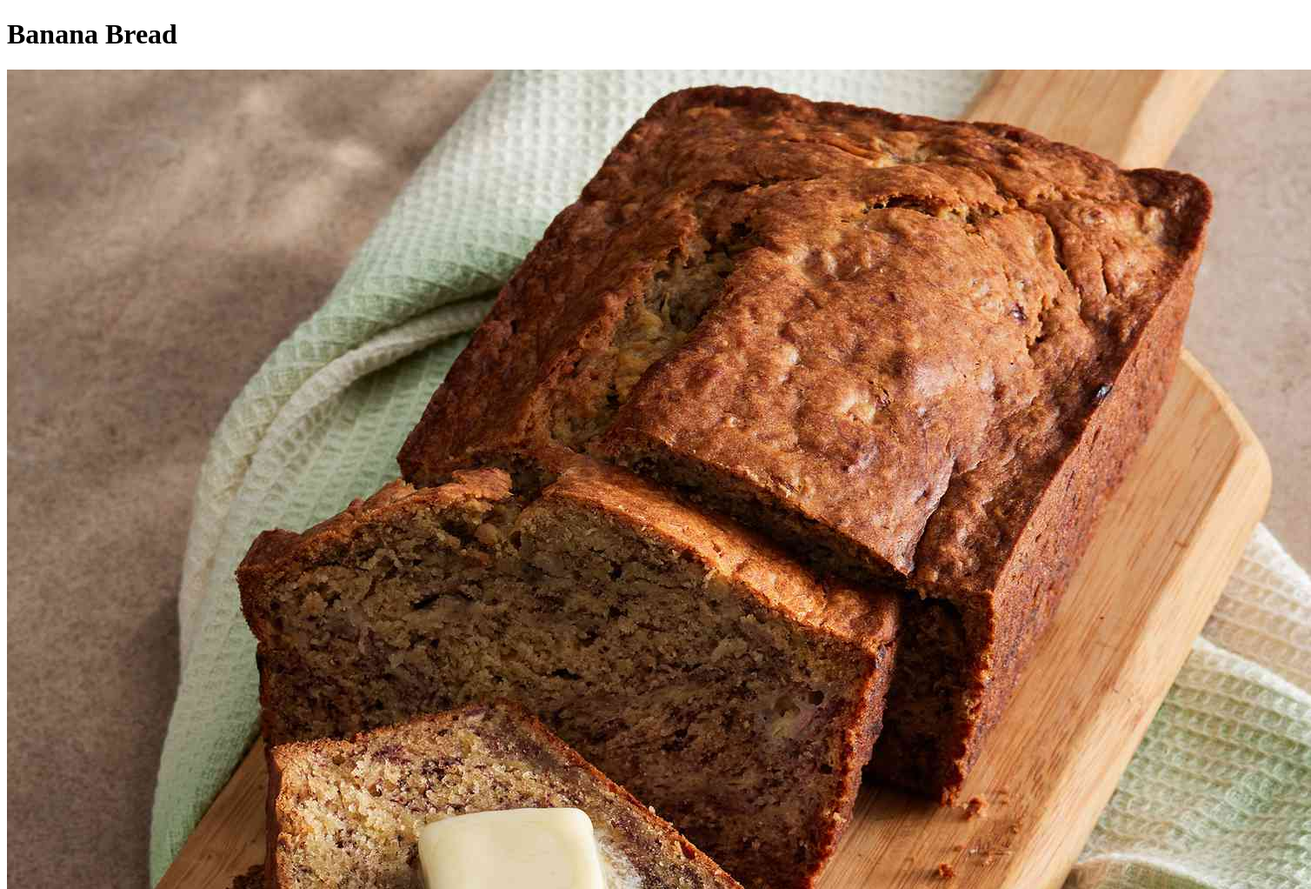
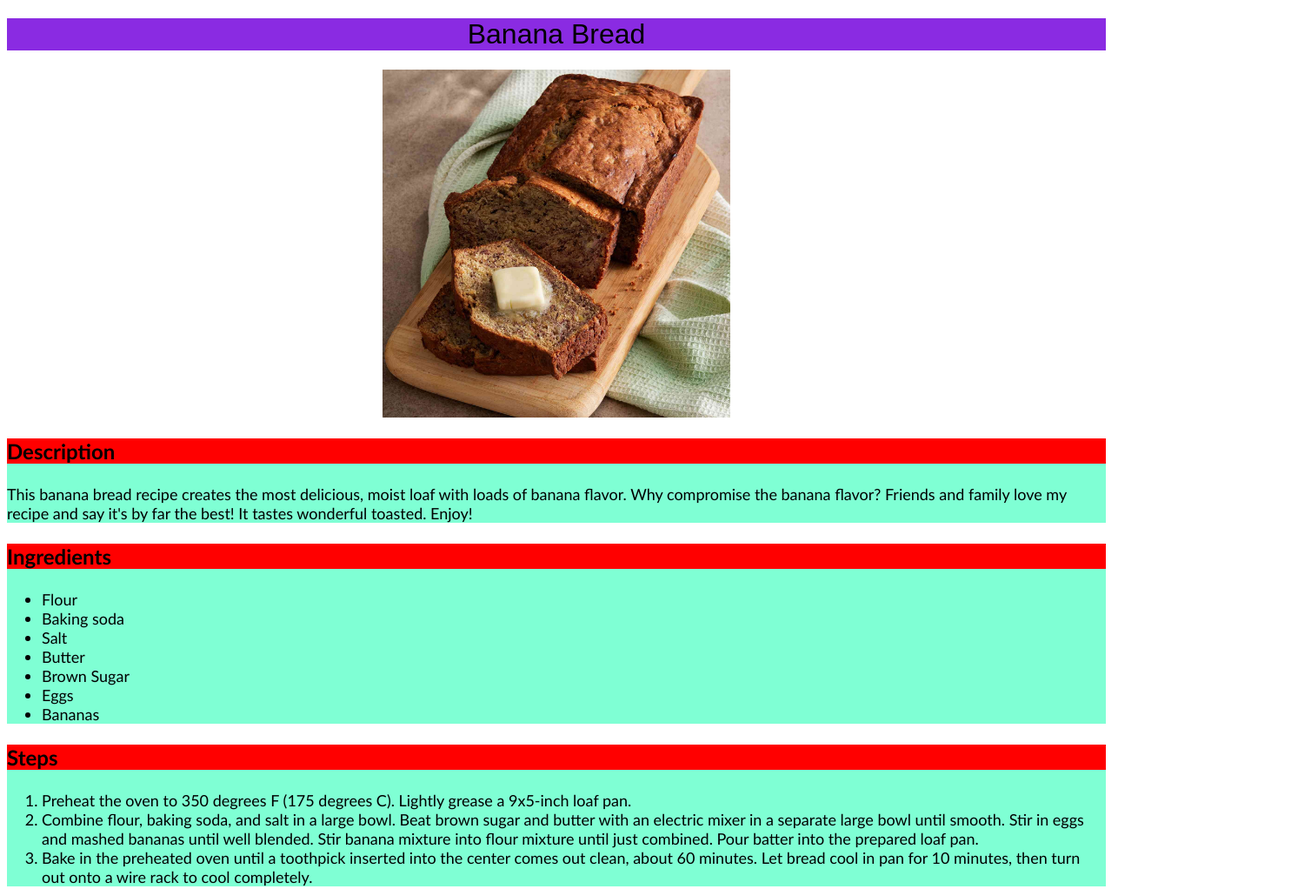
Before and after one commit to DennoCheru/odin-recipes, a plain HTML site: page recipes/banana-bread.html in a window 1280 px wide. Shown: the top 1022 px of the page at 87% size, 1508 px wide, since content can reach past the window. Drawn offline with Linux system fonts and the light colour scheme.

Commit message:
Add CSS
Added CSS styles to my recipe files.

```diff
--- a/recipes/banana-bread.html
+++ b/recipes/banana-bread.html
@@ -4,15 +4,19 @@
     <meta charset="UTF-8">
     <meta name="viewport" content="width=<device-width>, initial-scale=1.0">
     <title>Banana Bread</title>
+    <link href="../styles/style.css" rel="stylesheet">
 </head>
 <body>
 
     <h1>Banana Bread</h1>
-    <img src="../img/banana-bread.jpg" alt="Banana Bread">
+    <img class="img" src="../img/banana-bread.jpg" alt="Banana Bread">
 
-    <h2>Description</h2>
+    <div class="desc">
+        <h3>Description</h3>
         <p>This banana bread recipe creates the most delicious, moist loaf with loads of banana flavor. Why compromise the banana flavor? Friends and family love my recipe and say it's by far the best! It tastes wonderful toasted. Enjoy!</p>
+    </div>
 
+    <div class="ingredients">
         <h3>Ingredients</h3>
         <ul>
             <li>Flour</li>
@@ -23,13 +27,16 @@
             <li>Eggs</li>
             <li>Bananas</li>
         </ul>
+    </div>
 
+    <div class="steps">
         <h3>Steps</h3>
         <ol>
             <li>Preheat the oven to 350 degrees F (175 degrees C). Lightly grease a 9x5-inch loaf pan.</li>
             <li>Combine flour, baking soda, and salt in a large bowl. Beat brown sugar and butter with an electric mixer in a separate large bowl until smooth. Stir in eggs and mashed bananas until well blended. Stir banana mixture into flour mixture until just combined. Pour batter into the prepared loaf pan.</li>
             <li>Bake in the preheated oven until a toothpick inserted into the center comes out clean, about 60 minutes. Let bread cool in pan for 10 minutes, then turn out onto a wire rack to cool completely.</li>
         </ol>
+    </div>
 
 </body>
 </html>
--- /dev/null
+++ b/styles/style.css
@@ -0,0 +1,24 @@
+.img{
+    width: 400px;
+    height: auto;
+    display: block;
+    margin-left: auto;
+    margin-right: auto;
+}
+
+h1{
+    font-family: Arial, Helvetica, sans-serif;
+    font-weight: 200;
+    text-align: center;
+    background-color: blueviolet;
+}
+
+div{
+    font-size: 18px;
+    font-family: 'Gill Sans', 'Gill Sans MT', Calibri, 'Trebuchet MS', sans-serif;
+    background-color: aquamarine;
+}
+div h3{
+    font-size: 24px;
+    background-color: red;
+}
```
Also changed, not shown: recipes/pancake.html (+10 -2 lines), recipes/roast-beef.html (+10 -2 lines). Lines whose indentation alone changed are shown as unchanged.
